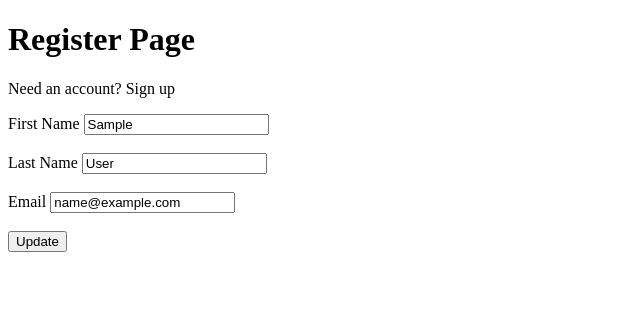
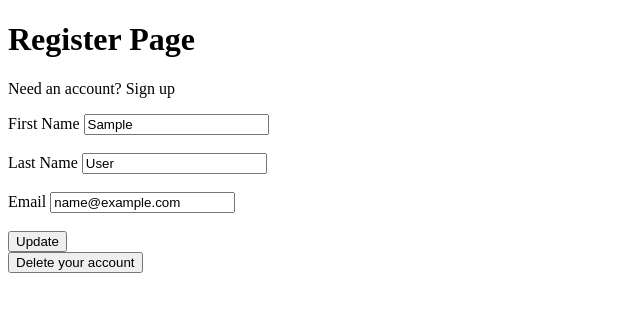
Before and after one commit to mmcgarrigle/MyProject, a Flask app: page /account in a window 1280 px wide. Shown: the part 26-338 px from the top of the page, without its empty margins (0-640 px from the left). Run offline with Flask 2, Linux system fonts and the light colour scheme; the visitor is signed in with stand-in values (Sample User, id 1); data comes from the database, SQL or seed files in the repository; parts of the project's set-up code (start-up, migrations or seed data) failed here and were passed over.

Commit message:
Account delete functionality added and working

```diff
--- a/Templates/account.html
+++ b/Templates/account.html
@@ -45,6 +45,9 @@
                 {{ form.submit }}
             </div>
         </form>
+        <form action="{{ url_for('account_delete') }}">
+            <button type="submit">Delete your account</button>
+        </form>
     </div>
 
 {% endblock %}
--- a/app.py
+++ b/app.py
@@ -131,6 +131,20 @@ def account():
     return render_template('account.html', title='Account', form=form)
 
 
+@app.route("/account/delete", methods=["GET", "POST"])
+@login_required
+def account_delete():
+    user = current_user.id
+    posts = Posts.query.filter_by(userID=user)
+    for post in posts:
+        db.session.delete(post)
+    account = Users.query.filter_by(id=user).first()
+    logout_user()
+    db.session.delete(account)
+    db.session.commit()
+    return redirect(url_for('registration'))
+
+
 @app.route('/riddles', methods=['GET', 'POST'])
 @login_required
 def riddles():
```
